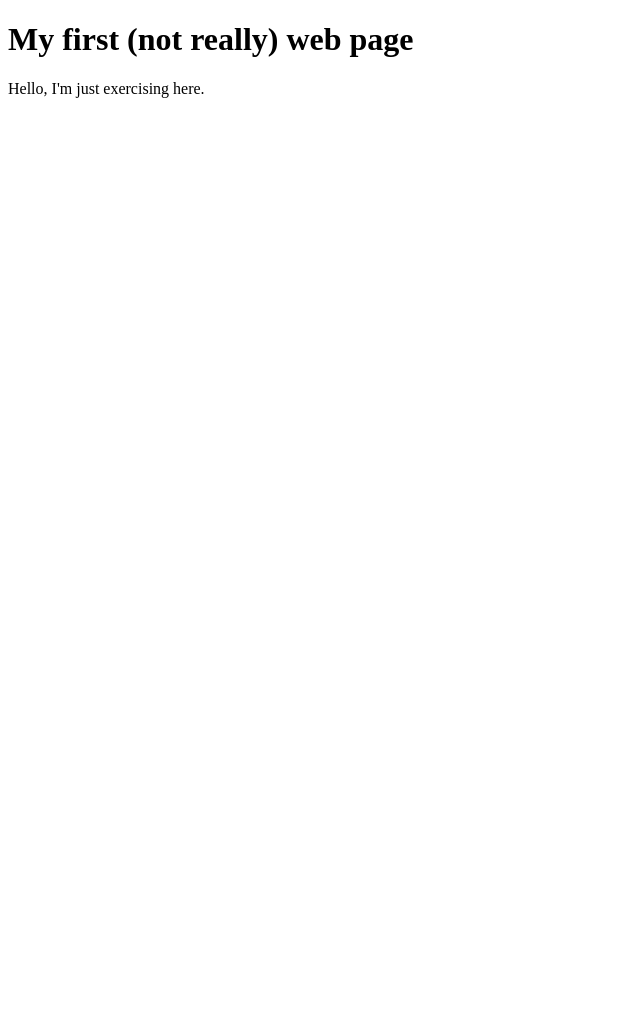
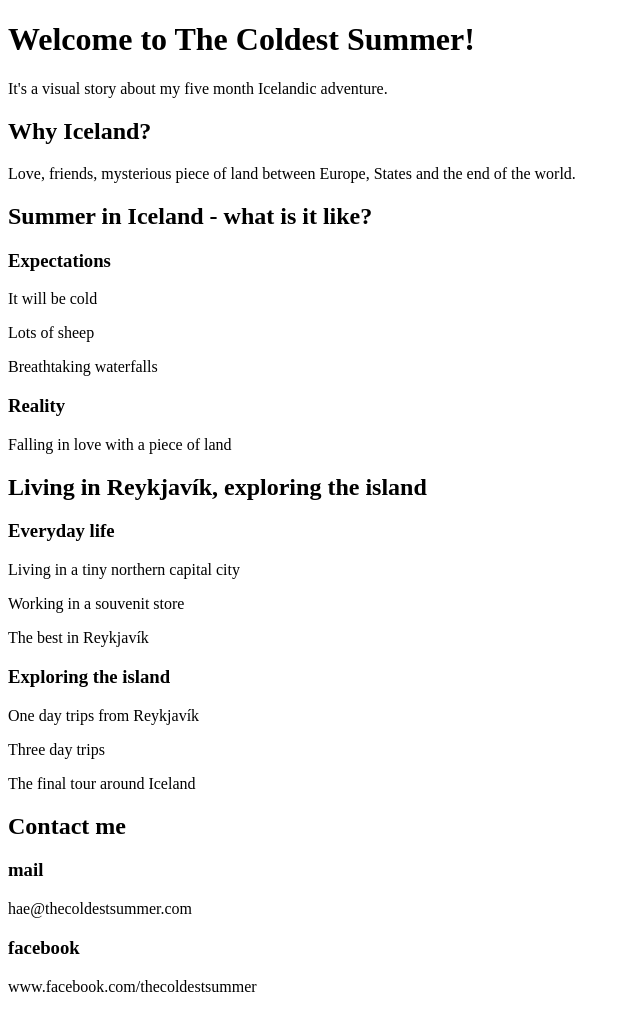
Before and after one commit to JuliaLojek/html-beginnings, a plain HTML site: page index.html in a window 1280 px wide. Shown: the whole page, without its empty margins (0-640 px from the left). Before the commit the page ends 800 px from the top, so only its background shows below. Drawn offline with Linux system fonts and the light colour scheme.

Commit message:
index.html modified

```diff
--- a/index.html
+++ b/index.html
@@ -3,10 +3,42 @@
 <html>
     <head>
         <meta charset="utf-8" />
-        <title>My first web page</title>
+        <meta name="keywords" content="iceland, photography, travel">
+        <meta name="description" content="How I spent five months licing in Iceland">
+        <link rel="stylesheet" type="text/css" href="css/main.css">
+
+        <title>The Coldest Summer</title>
     </head>
     <body>
-        <h1>My first (not really) web page</h1>
-        <p>Hello, I'm just exercising here.</p>
+        <h1>Welcome to The Coldest Summer!</h1>
+        <p>It's a visual story about my five month Icelandic adventure.</p>
+
+        <h2>Why Iceland?</h2>
+        <p>Love, friends, mysterious piece of land between Europe, States and the end of the world.</p>
+
+        <h2>Summer in Iceland - what is it like?</h2>
+        <h3>Expectations</h3>
+        <p>It will be cold</p>
+        <p>Lots of sheep</p>
+        <p>Breathtaking waterfalls</p>
+        <h3>Reality</h3>
+        <p>Falling in love with a piece of land</p>
+
+        <h2>Living in Reykjavík, exploring the island</h2>
+        <h3>Everyday life</h3>
+        <p>Living in a tiny northern capital city</p>
+        <p>Working in a souvenit store</p>
+        <p>The best in Reykjavík</p>
+        <h3>Exploring the island</h3>
+        <p>One day trips from Reykjavík</p>
+        <p>Three day trips</p>
+        <p>The final tour around Iceland</p>
+
+        <h2>Contact me</h2>
+        <h3>mail</h3>
+        <p>hae@thecoldestsummer.com</p>
+        <h3>facebook</h3>
+        <p>www.facebook.com/thecoldestsummer</p>
+
     </body>
 </html>
```
